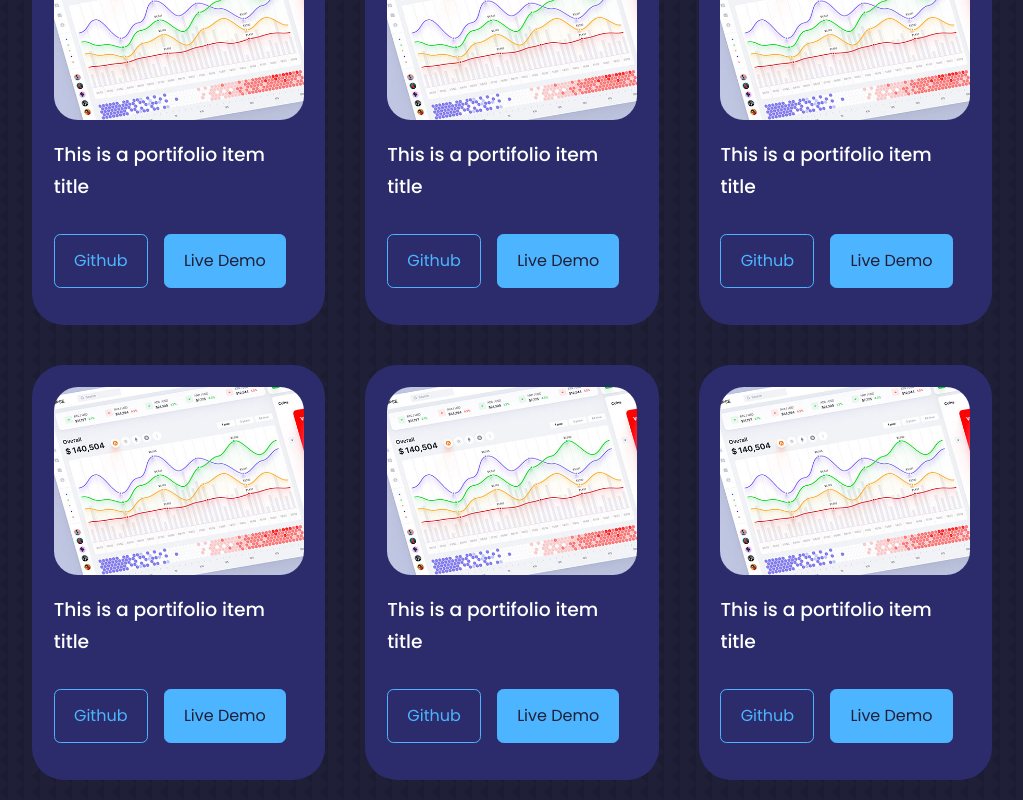
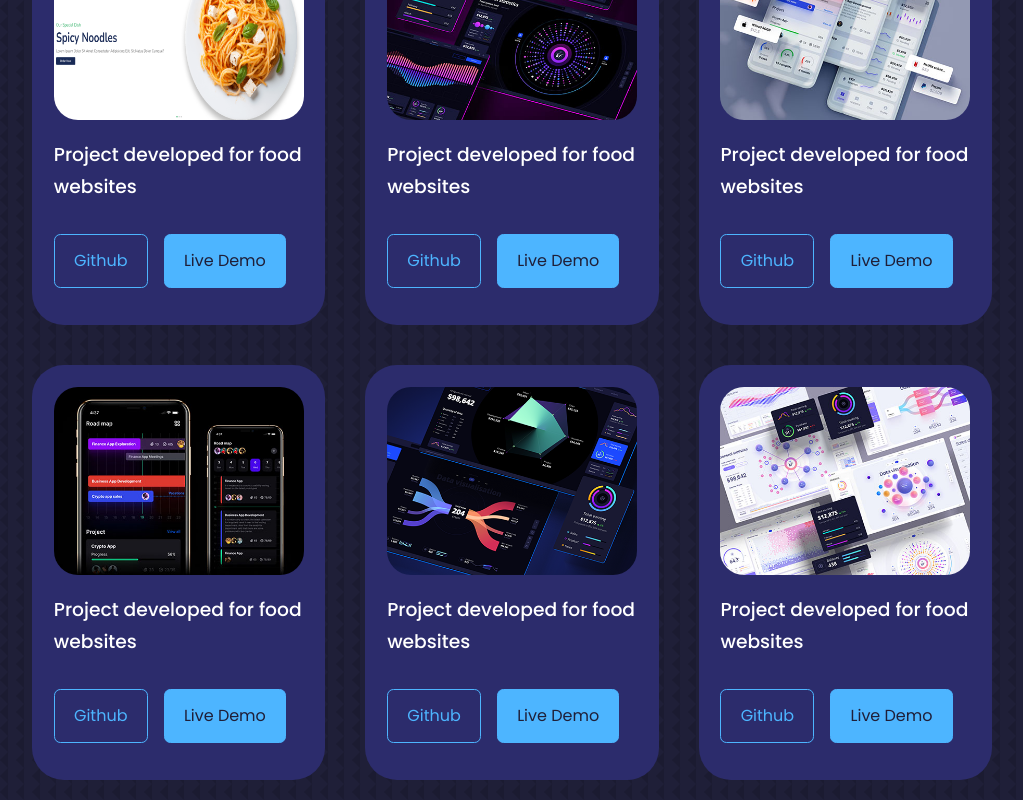
Before and after one commit to Gustavo121/Portifolio, a React (Create React App) app: page / in a window 1280 px wide. Shown: the part 3200-4000 px from the top of the page, without its empty margins (128-1151 px from the left). Built offline with nearby package versions, Linux system fonts and the light colour scheme.

Commit message:
primeiro demo ok, imagem ok

```diff
--- a/src/components/portifolio/Portifolio.jsx
+++ b/src/components/portifolio/Portifolio.jsx
@@ -1,82 +1,86 @@
 import React from 'react'
-import './portifolio.css'
-import IMG1 from '../../assets/portfolio1.jpg'
+import './portfolio.css'
+import IMG1 from '../../assets/portfolio1.png'
 import IMG2 from '../../assets/portfolio2.jpg'
 import IMG3 from '../../assets/portfolio3.jpg'
 import IMG4 from '../../assets/portfolio4.jpg'
 import IMG5 from '../../assets/portfolio5.png'
 import IMG6 from '../../assets/portfolio6.jpg'
 
-const Portifolio = () => {
+// DO NOT USE THE IMAGES IN PRODUCTION
+
+const data = [
+  {
+    id: 1,
+    image: IMG1,
+    title: 'Project developed for food websites',
+    github: 'https://github.com/Gustavo121',
+    demo: 'https://gustavo121.github.io/Project-Food/'
+  },
+  {
+    id: 2,
+    image: IMG2,
+    title: 'Project developed for food websites',
+    github: 'https://github.com/Gustavo121',
+    demo: 'https://gustavo121.github.io/Project-Food/'
+  },
+  {
+    id: 3,
+    image: IMG3,
+    title: 'Project developed for food websites',
+    github: 'https://github.com/Gustavo121',
+    demo: 'https://gustavo121.github.io/Project-Food/'
+  },
+  {
+    id: 4,
+    image: IMG4,
+    title: 'Project developed for food websites',
+    github: 'https://github.com/Gustavo121',
+    demo: 'https://gustavo121.github.io/Project-Food/'
+  },
+  {
+    id: 5,
+    image: IMG5,
+    title: 'Project developed for food websites',
+    github: 'https://github.com/Gustavo121',
+    demo: 'https://gustavo121.github.io/Project-Food/'
+  },
+  {
+    id: 6,
+    image: IMG6,
+    title: 'Project developed for food websites',
+    github: 'https://github.com/Gustavo121',
+    demo: 'https://gustavo121.github.io/Project-Food/'
+  },
+
+]
+
+const Portfolio = () => {
   return (
-    <section id='portifolio'>
+    <section id='portfolio'>
       <h5>My Recent Work</h5>
-      <h2>Portifolio</h2>
+      <h2>Portfolio</h2>
 
-      <div className='container portifolio__container'>
-        <article className='portifolio__item'>
-          <div className="portifolio__item-image">
-            <img src={IMG1} alt="" />
-          </div>
-          <h3>This is a portifolio item title</h3>
-          <div className='portifolio__item-cta'>
-            <a href="https://github.com" className='btn' target='_blank'>Github</a>
-            <a href="https://dribbble.com/Alien_pixels" className='btn btn-primary' target='_blank'>Live Demo</a>
-          </div>
-        </article>
-        <article className='portifolio__item'>
-          <div className="portifolio__item-image">
-            <img src={IMG1} alt="" />
-          </div>
-          <h3>This is a portifolio item title</h3>
-          <div className='portifolio__item-cta'>
-            <a href="https://github.com" className='btn' target='_blank'>Github</a>
-            <a href="https://dribbble.com/Alien_pixels" className='btn btn-primary' target='_blank'>Live Demo</a>
-          </div>
-        </article>
-        <article className='portifolio__item'>
-          <div className="portifolio__item-image">
-            <img src={IMG1} alt="" />
-          </div>
-          <h3>This is a portifolio item title</h3>
-          <div className='portifolio__item-cta'>
-            <a href="https://github.com" className='btn' target='_blank'>Github</a>
-            <a href="https://dribbble.com/Alien_pixels" className='btn btn-primary' target='_blank'>Live Demo</a>
-          </div>
-        </article>
-        <article className='portifolio__item'>
-          <div className="portifolio__item-image">
-            <img src={IMG1} alt="" />
-          </div>
-          <h3>This is a portifolio item title</h3>
-          <div className='portifolio__item-cta'>
-            <a href="https://github.com" className='btn' target='_blank'>Github</a>
-            <a href="https://dribbble.com/Alien_pixels" className='btn btn-primary' target='_blank'>Live Demo</a>
-          </div>
-        </article>
-        <article className='portifolio__item'>
-          <div className="portifolio__item-image">
-            <img src={IMG1} alt="" />
-          </div>
-          <h3>This is a portifolio item title</h3>
-          <div className='portifolio__item-cta'>
-            <a href="https://github.com" className='btn' target='_blank'>Github</a>
-            <a href="https://dribbble.com/Alien_pixels" className='btn btn-primary' target='_blank'>Live Demo</a>
-          </div>
-        </article>
-        <article className='portifolio__item'>
-          <div className="portifolio__item-image">
-            <img src={IMG1} alt="" />
-          </div>
-          <h3>This is a portifolio item title</h3>
-          <div className='portifolio__item-cta'>
-            <a href="https://github.com" className='btn' target='_blank'>Github</a>
-            <a href="https://dribbble.com/Alien_pixels" className='btn btn-primary' target='_blank'>Live Demo</a>
-          </div>
-        </article>
+      <div className='container portfolio__container'>
+        {
+          data.map(({id, image, title, github, demo}) => {
+            return (
+              <article key={id} className='portfolio__item'>
+              <div className="portfolio__item-image">
+                <img src={image} alt={title} />
+              </div>
+              <h3>{title}</h3>
+              <div className='portfolio__item-cta'>
+                <a href={github} className='btn' target='_blank'>Github</a>
+                <a href={demo} className='btn btn-primary' target='_blank'>Live Demo</a>
+              </div>
+            </article>
+            )
+          })
+        }
       </div>
     </section>
   )
 }
 
-export default Portifolio
+export default Portfolio
--- a/src/components/portifolio/portifolio.css
+++ b/src/components/portifolio/portfolio.css
@@ -1,10 +1,10 @@
-.portifolio__container {
+.portfolio__container {
     display: grid;
     grid-template-columns: repeat(3, 1fr);
     gap: 2.5rem;
 }
 
-.portifolio__item {
+.portfolio__item {
     background: var(--color-bg-variant);
     padding: 1.3rem;
     border-radius: 2rem;
@@ -12,21 +12,23 @@
     transition: var(--transition);
 }
 
-.portifolio__item:hover {
+.portfolio__item:hover {
     border-color: var(--color-primary-variant);
     background: transparent;
 }
 
-.portifolio__item-image {
+.portfolio__item-image {
     border-radius: 1.5rem;
     overflow: hidden;
+    width: 100%;
+    height: auto;
 }
 
-.portifolio__item h3 {
+.portfolio__item h3 {
     margin: 1.2rem 0 2rem;
 }
 
-.portifolio__item-cta {
+.portfolio__item-cta {
     display: flex;
     gap: 1rem;
     margin-bottom: 1rem;
@@ -35,7 +37,7 @@
 /* ================ MEDIA QUERIES (MEDIUM DEVICES) ================*/
 
 @media screen and (max-width: 1024px) {
-    .portifolio__container {
+    .portfolio__container {
         grid-template-columns: 1fr 1fr;
         gap: 1.2rem;
     }
@@ -44,7 +46,7 @@
 /* ================ MEDIA QUERIES (SMALL DEVICES) ================*/
 
 @media screen and (max-width: 600px) {
-    .portifolio__container {
+    .portfolio__container {
         grid-template-columns: 1fr;
         gap: 1rem;
     }
```
Also changed, not shown: src/assets/portfolio1.jpg (deleted), src/assets/portfolio1.png (added).
